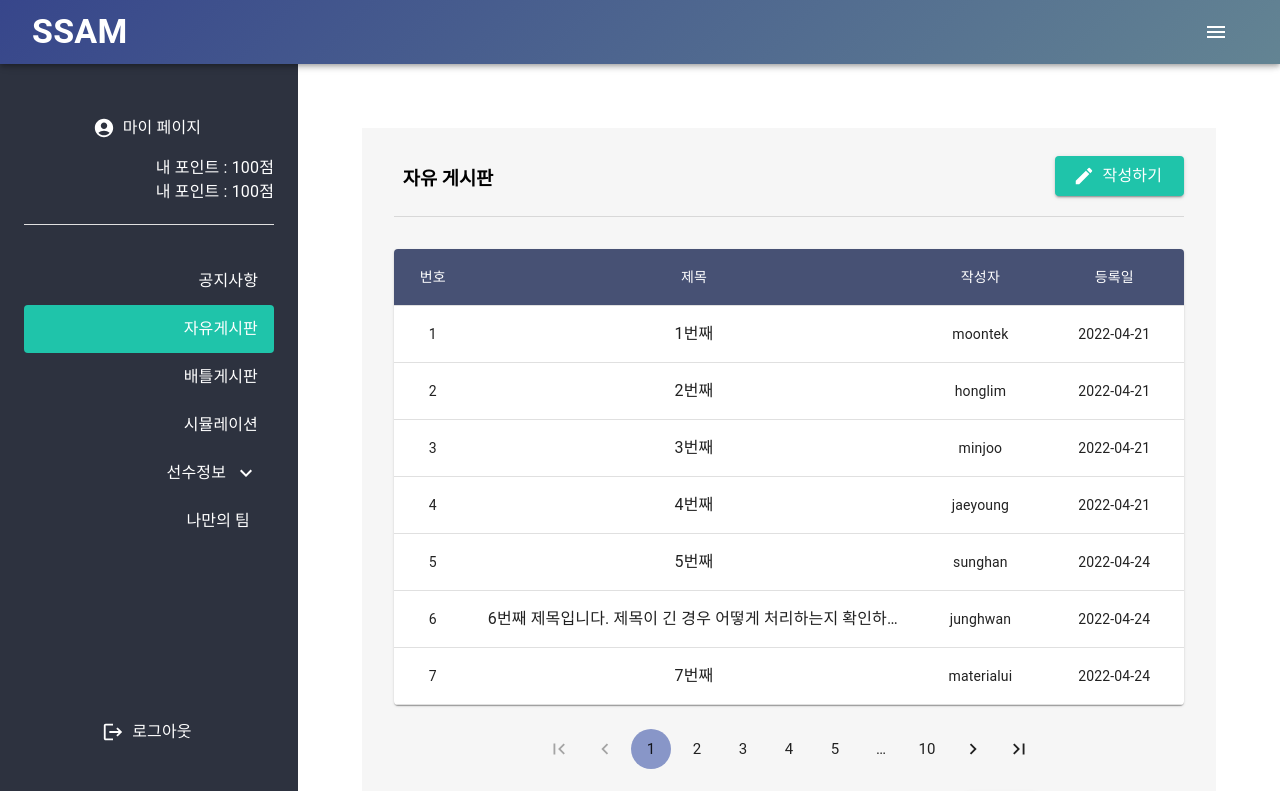
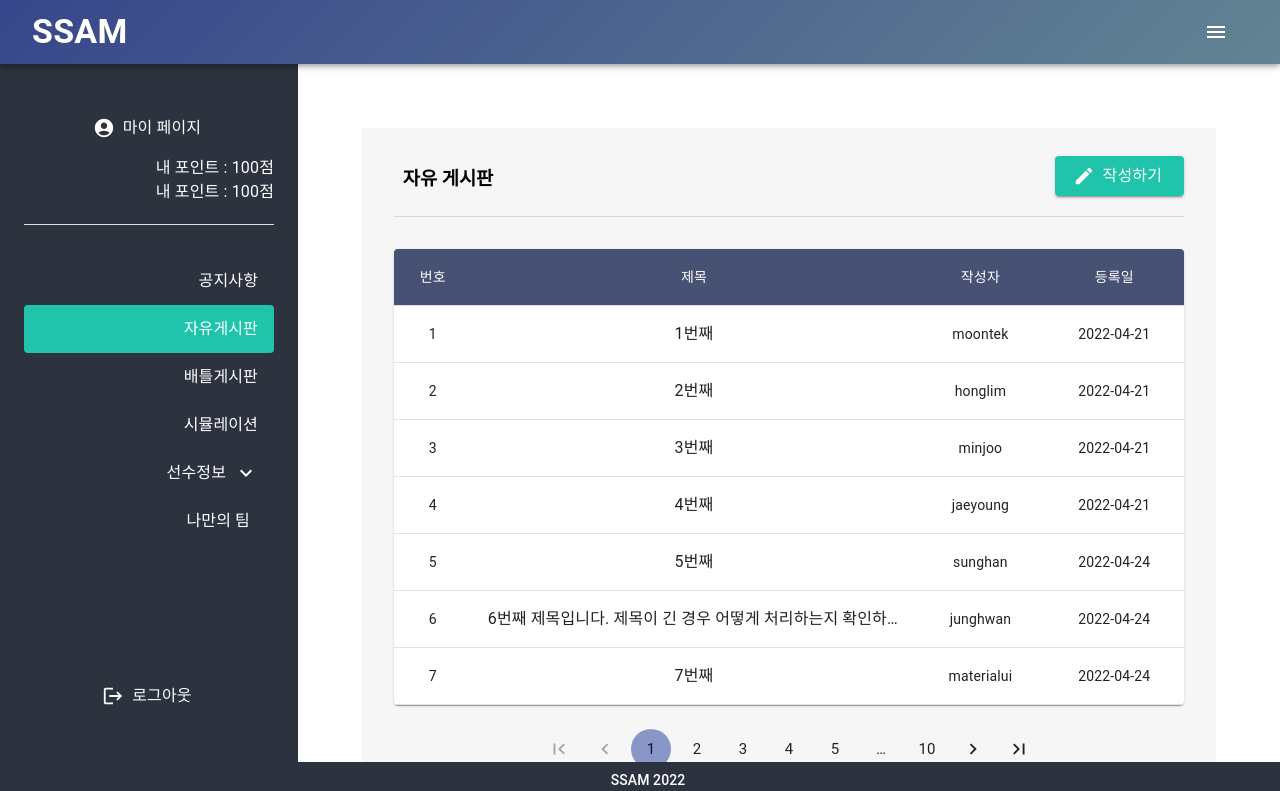
Before and after one commit to tekies09/ssafy-ssam, a React (Create React App) app in the folder Frontend/: page /board/free in a window 1280 px wide. Shown: the top 791 px of the page. Built offline with nearby package versions, Linux system fonts and the light colour scheme.

Commit message:
[FE] :sparkles: fix: Make footer stick to bottom

```diff
--- a/Frontend/src/components/Footer.jsx
+++ b/Frontend/src/components/Footer.jsx
@@ -1,15 +1,20 @@
-import React from 'react'
-import { Box, Typography } from '@mui/material'
+import React from "react";
+import { Box, Typography } from "@mui/material";
 
 export default function Footer() {
   return (
-    <Box component="footer" p={1} sx={{
-      backgroundColor: "dark.main",
-      color: "white"
-    }}>
-      <Typography variant='subtitle2'>
-        SSAM 2022
-      </Typography>
+    <Box
+      component="footer"
+      p={1}
+      sx={{
+        backgroundColor: "dark.main",
+        color: "white",
+        position: "fixed",
+        width: "100%",
+        bottom: 0,
+      }}
+    >
+      <Typography variant="subtitle2">SSAM 2022</Typography>
     </Box>
-  )
+  );
 }
--- a/Frontend/src/components/Sidebar.jsx
+++ b/Frontend/src/components/Sidebar.jsx
@@ -38,7 +38,7 @@ const Sidebar = props => {
         justifyContent: "space-between",
       }}
       width={sidebarWidth}
-      height="calc(100vh - 64px)"
+      height="calc(100vh - 100px)"
       variant="permanent"
     >
       <div>
```
